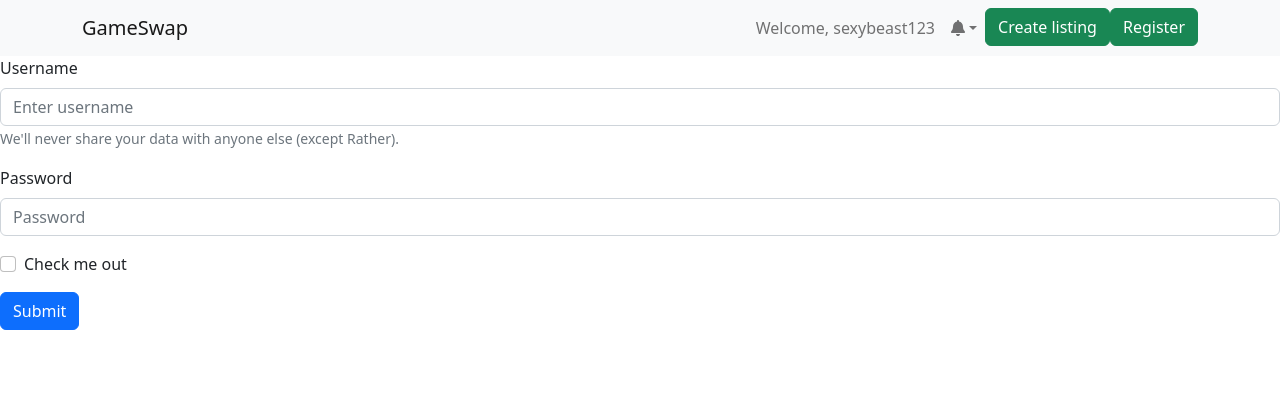
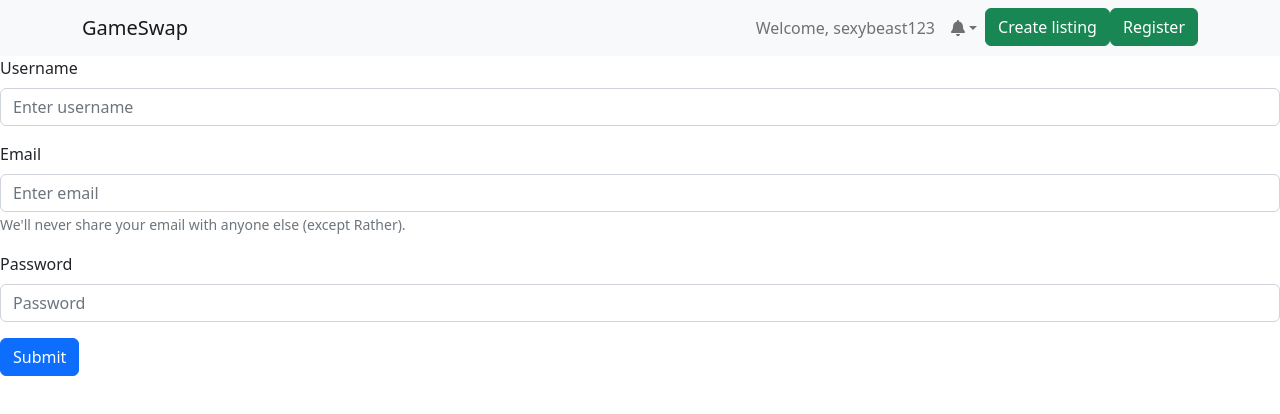
Before and after one commit to yaseenmustapha/Bookswap, a React (Create React App) app in the folder client/: page /register in a window 1280 px wide. Shown: the top 414 px of the page. Built offline with nearby package versions, Linux system fonts and the light colour scheme.

Commit message:
Add user registration logic

```diff
--- a/client/src/pages/Register.jsx
+++ b/client/src/pages/Register.jsx
@@ -1,14 +1,34 @@
-import React from "react";
+import React, { useState } from "react";
 import Header from "../components/Header";
 import Form from "react-bootstrap/Form";
 import Button from "react-bootstrap/Button";
 import axios from "axios";
 
 function Register() {
+  const [username, setUsername] = useState()
+  const [email, setEmail] = useState()
+  const [password, setPassword] = useState()
+
+  const handleChangeUsername = e => {
+    e.preventDefault(); // prevent the default action
+    setUsername(e.target.value); // set name to e.target.value (event)
+  }
+
+  const handleChangeEmail = e => {
+    e.preventDefault(); // prevent the default action
+    setEmail(e.target.value); // set name to e.target.value (event)
+  }
+
+  const handleChangePassword = e => {
+    e.preventDefault(); // prevent the default action
+    setPassword(e.target.value); // set name to e.target.value (event)
+  }
+
   function tryRegister() {
       axios.post("/user", {
-            username: "Fred",
-            password: "Flintstone"
+          username: username,
+          email: email,
+          password: password
         })
         .then(function (response) {
           console.log(response);
@@ -25,19 +45,22 @@ function Register() {
       <Form>
         <Form.Group className="mb-3" controlId="formBasicEmail">
           <Form.Label>Username</Form.Label>
-          <Form.Control type="username" placeholder="Enter username" />
+          <Form.Control value={username} type="username" placeholder="Enter username" onChange={handleChangeUsername} />
+        </Form.Group>
+
+        <Form.Group className="mb-3" controlId="formBasicEmail">
+          <Form.Label>Email</Form.Label>
+          <Form.Control value={email} type="username" placeholder="Enter email" onChange={handleChangeEmail} />
           <Form.Text className="text-muted">
-            We'll never share your data with anyone else (except Rather).
+            We'll never share your email with anyone else (except Rather).
           </Form.Text>
         </Form.Group>
 
         <Form.Group className="mb-3" controlId="formBasicPassword">
           <Form.Label>Password</Form.Label>
-          <Form.Control type="password" placeholder="Password" />
+          <Form.Control value={password} type="password" placeholder="Password" onChange={handleChangePassword} />
         </Form.Group>
-        <Form.Group className="mb-3" controlId="formBasicCheckbox">
-          <Form.Check type="checkbox" label="Check me out" />
-        </Form.Group>
+
         <Button variant="primary" type="submit" onClick={tryRegister}>
           Submit
         </Button>
```
Also changed, not shown: 1 other file (tests, documents, lock files or other folders). Lines whose indentation alone changed are shown as unchanged.
